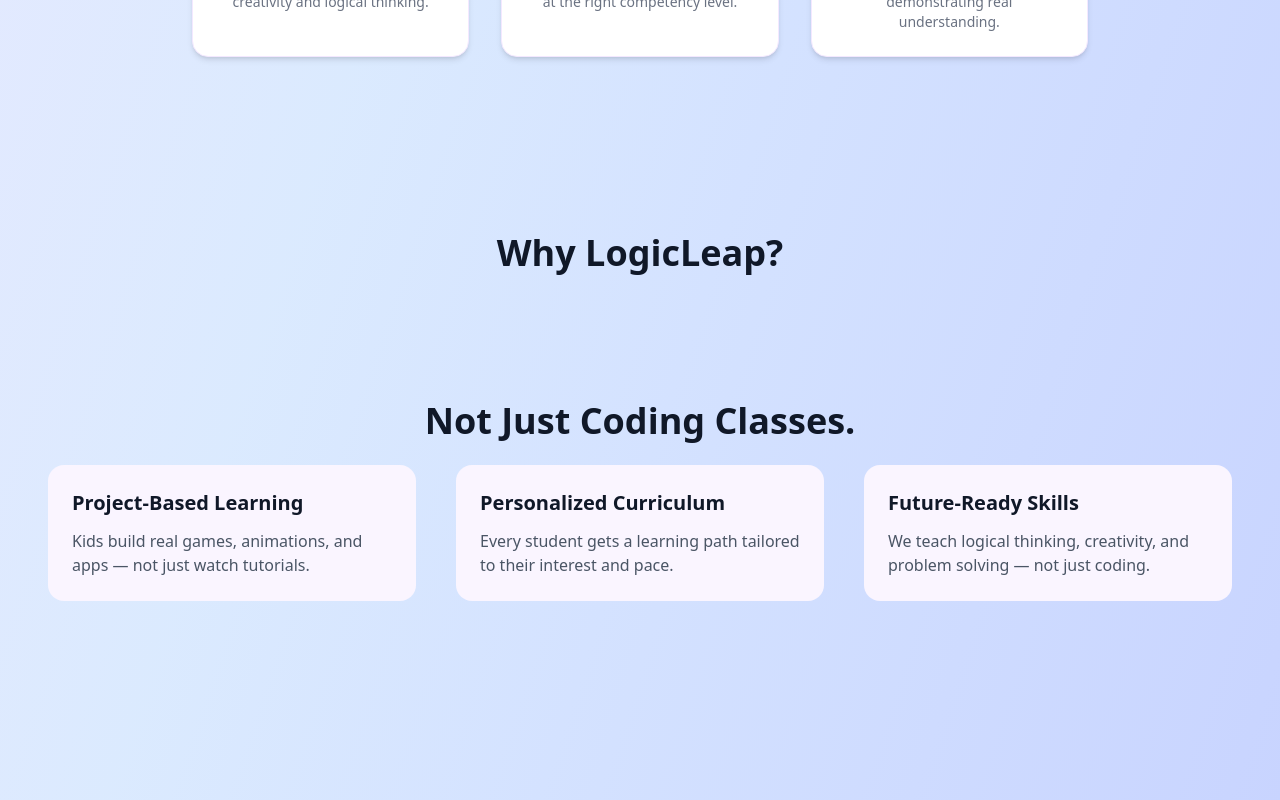
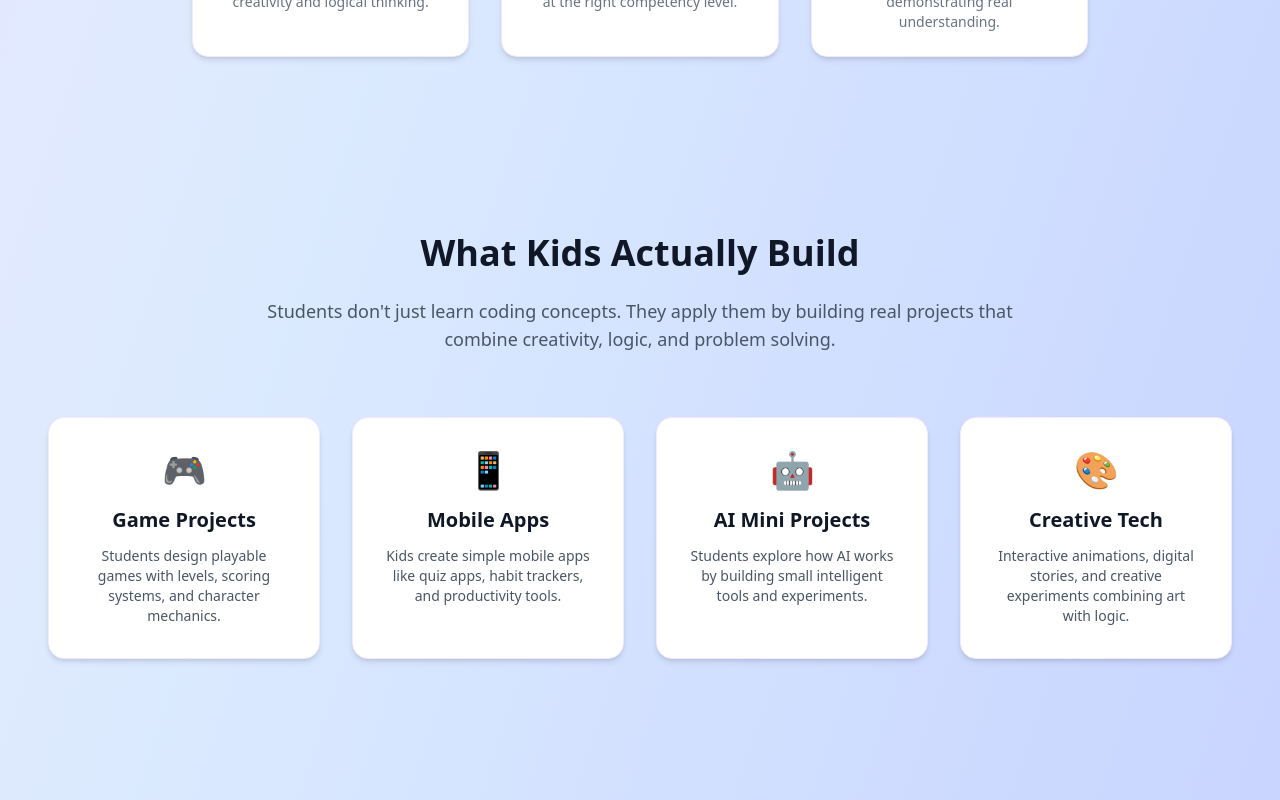
Before and after one commit to srushteesingh/logicleap-platform, a Next.js app: page / in a window 1280 px wide. Shown: the part 2740-3540 px from the top of the page. Built offline with nearby package versions, Linux system fonts and the light colour scheme.

Commit message:
last section

```diff
--- a/app/page.tsx
+++ b/app/page.tsx
@@ -413,43 +413,59 @@
       </section>
 
       {/* WHY */}
-      <div className="max-w-7xl mx-auto py-24 px-6">
-        <h2 className="text-4xl font-bold mb-12 text-center">Why LogicLeap?</h2>
-        <div className="mt-32 max-w-4xl mx-auto text-center">
-          <h2 className="text-3xl md:text-4xl font-bold mb-6">
-            Not Just Coding Classes.
-          </h2>
-        </div>
-        <div className="grid md:grid-cols-3 gap-10 text-left">
-          <div className="bg-purple-50 p-6 rounded-2xl">
-            <h3 className="text-xl font-semibold mb-3">
-              Project-Based Learning
-            </h3>
-            <p className="text-gray-600">
-              Kids build real games, animations, and apps — not just watch
-              tutorials.
+      <section className="py-24 px-6">
+        <div className="max-w-7xl mx-auto text-center">
+          <h2 className="text-4xl font-bold mb-6">What Kids Actually Build</h2>
+
+          <p className="text-gray-600 text-lg max-w-3xl mx-auto mb-16">
+            Students don't just learn coding concepts. They apply them by
+            building real projects that combine creativity, logic, and problem
+            solving.
+          </p>
+
+          <div className="grid md:grid-cols-4 gap-8">
+            {/* Game Project */}
+            <div className="bg-white rounded-2xl p-8 shadow-md hover:shadow-xl transition border border-purple-100">
+              <div className="text-4xl mb-4">🎮</div>
+              <h3 className="text-xl font-semibold mb-3">Game Projects</h3>
+              <p className="text-gray-600 text-sm">
+                Students design playable games with levels, scoring systems, and
+                character mechanics.
               </p>
             </div>
 
-          <div className="bg-purple-50 p-6 rounded-2xl">
-            <h3 className="text-xl font-semibold mb-3">
-              Personalized Curriculum
-            </h3>
-            <p className="text-gray-600">
-              Every student gets a learning path tailored to their interest and
-              pace.
+            {/* Apps */}
+            <div className="bg-white rounded-2xl p-8 shadow-md hover:shadow-xl transition border border-purple-100">
+              <div className="text-4xl mb-4">📱</div>
+              <h3 className="text-xl font-semibold mb-3">Mobile Apps</h3>
+              <p className="text-gray-600 text-sm">
+                Kids create simple mobile apps like quiz apps, habit trackers,
+                and productivity tools.
               </p>
             </div>
 
-          <div className="bg-purple-50 p-6 rounded-2xl">
-            <h3 className="text-xl font-semibold mb-3">Future-Ready Skills</h3>
-            <p className="text-gray-600">
-              We teach logical thinking, creativity, and problem solving — not
-              just coding.
+            {/* AI */}
+            <div className="bg-white rounded-2xl p-8 shadow-md hover:shadow-xl transition border border-purple-100">
+              <div className="text-4xl mb-4">🤖</div>
+              <h3 className="text-xl font-semibold mb-3">AI Mini Projects</h3>
+              <p className="text-gray-600 text-sm">
+                Students explore how AI works by building small intelligent
+                tools and experiments.
+              </p>
+            </div>
+
+            {/* Creativity */}
+            <div className="bg-white rounded-2xl p-8 shadow-md hover:shadow-xl transition border border-purple-100">
+              <div className="text-4xl mb-4">🎨</div>
+              <h3 className="text-xl font-semibold mb-3">Creative Tech</h3>
+              <p className="text-gray-600 text-sm">
+                Interactive animations, digital stories, and creative
+                experiments combining art with logic.
               </p>
             </div>
           </div>
         </div>
+      </section>
     </main>
   );
 }
```
Lines whose indentation alone changed are shown as unchanged.
